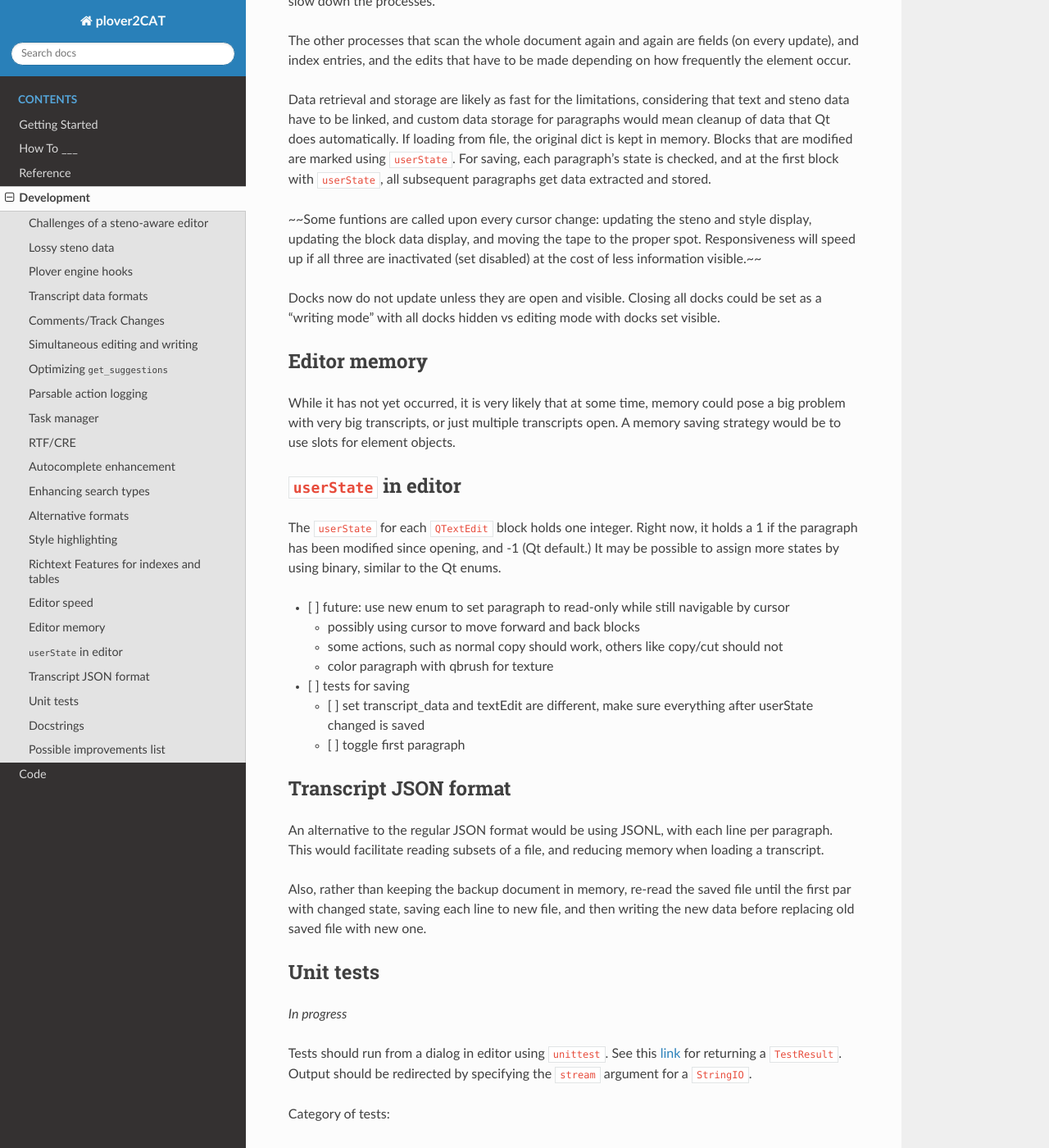
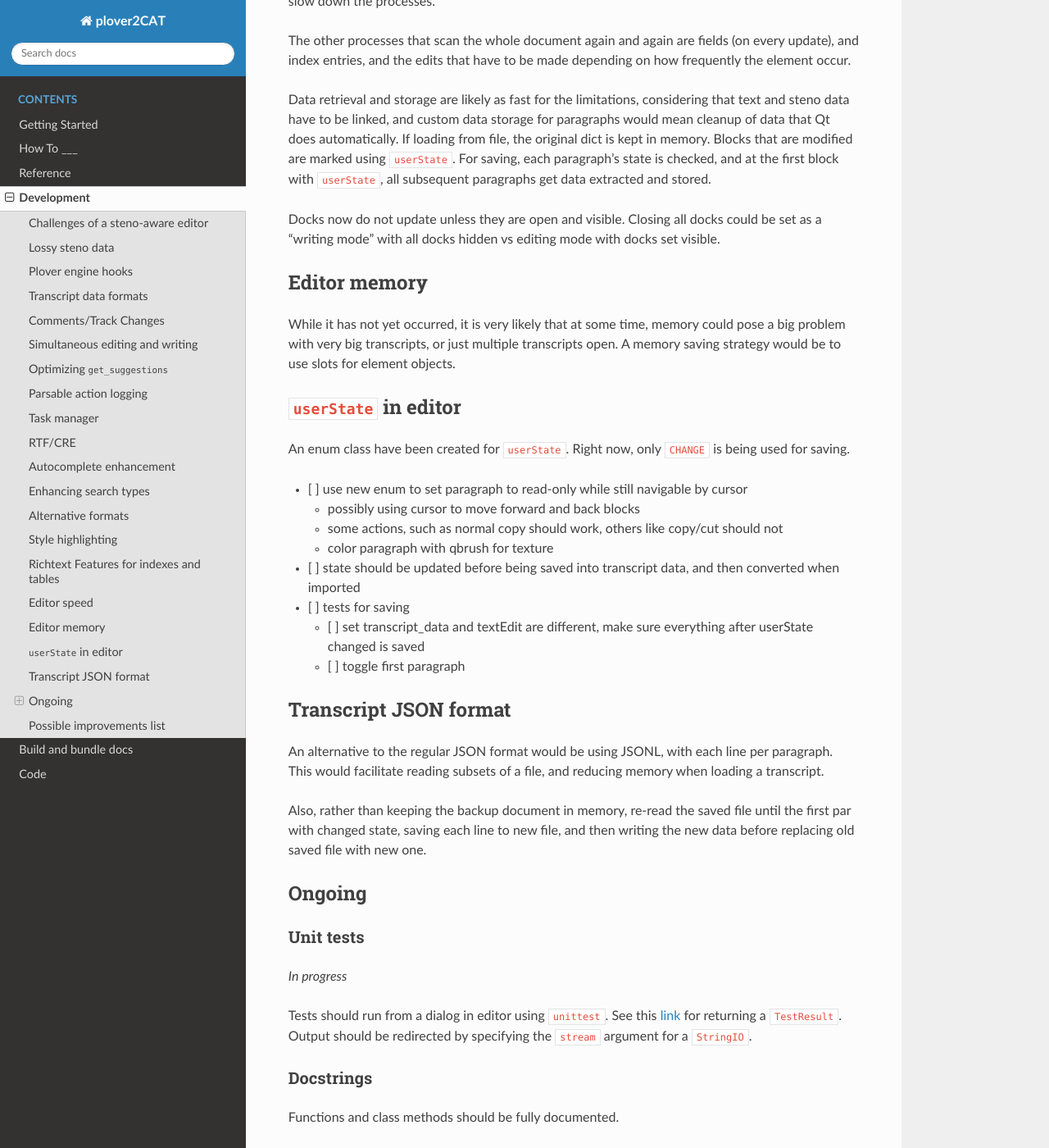
Before and after one commit to greenwyrt/plover2CAT, a Sphinx documentation site: the page built from docs/discussion/development.md, in a window 1280 px wide and 1400 px high, scrolled down 3059 px. Shown: the whole window at 82% size. Built offline with Sphinx 7.4.7 and the Read the Docs theme 3.1.0, drawn with Linux system fonts in a browser that asks for light colours; some of the changed text lies outside the part shown.

Commit message:
update and fix some documentation

````diff
--- a/docs/conf.py
+++ b/docs/conf.py
@@ -27,8 +27,8 @@ source_suffix = {
 
 autodoc_mock_imports = [
     # "plover",
-    "PySide6",
-    "dulwich",
+    # "PySide6",
+    # "dulwich",
     # "plover_cat",
     # "plover_cat.affix_dialog_ui",
     # "plover_cat.caption_dialog_ui",
--- a/docs/discussion/development.md
+++ b/docs/discussion/development.md
@@ -99,8 +99,6 @@ The other processes that scan the whole document again and again are fields (on
 
 Data retrieval and storage are likely as fast for the limitations, considering that text and steno data have to be linked, and custom data storage for paragraphs would mean cleanup of data that Qt does automatically. If loading from file, the original dict is kept in memory. Blocks that are modified are marked using `userState`. For saving, each paragraph's state is checked, and at the first block with `userState`, all subsequent paragraphs get data extracted and stored.
 
-~~Some funtions are called upon every cursor change: updating the steno and style display, updating the block data display, and moving the tape to the proper spot. Responsiveness will speed up if all three are inactivated (set disabled) at the cost of less information visible.~~
-
 Docks now do not update unless they are open and visible. Closing all docks could be set as a "writing mode" with all docks hidden vs editing mode with docks set visible.
 
 ## Editor memory
@@ -109,12 +107,13 @@ While it has not yet occurred, it is very likely that at some time, memory could
 
 ## `userState` in editor
 
-The `userState` for each `QTextEdit` block holds one integer. Right now, it holds a 1 if the paragraph has been modified since opening, and -1 (Qt default.) It may be possible to assign more states by using binary, similar to the Qt enums.
+An enum class have been created for `userState`. Right now, only `CHANGE` is being used for saving.
 
-- [ ] future: use new enum to set paragraph to read-only while still navigable by cursor
+- [ ] use new enum to set paragraph to read-only while still navigable by cursor
     - possibly using cursor to move forward and back blocks
     - some actions, such as normal copy should work, others like copy/cut should not
     - color paragraph with qbrush for texture
+- [ ] state should be updated before being saved into transcript data, and then converted when imported
 - [ ] tests for saving
     - [ ] set transcript_data and textEdit are different, make sure everything after userState changed is saved
     - [ ] toggle first paragraph
@@ -126,33 +125,29 @@ An alternative to the regular JSON format would be using JSONL, with each line p
 
 Also, rather than keeping the backup document in memory, re-read the saved file until the first par with changed state, saving each line to new file, and then writing the new data before replacing old saved file with new one.
 
-## Unit tests
+
+## Ongoing
+
+### Unit tests
 
 *In progress*
 
 Tests should run from a dialog in editor using `unittest`. See this [link](https://stackoverflow.com/questions/20433333/can-python-unittest-return-the-single-tests-result-code) for returning a `TestResult`. Output should be redirected by specifying the `stream` argument for a `StringIO`.
 
-Category of tests:
-
-- Default config/style/dict
-- Try writing
-- Load transcript, new and old format
-- Copy/paste between transcript
-- Switch between transcripts (use recent file tab)
-
-## Docstrings
+### Docstrings
 
 Functions and class methods should be fully documented.
 
 `PloverCATWindow` should accept arguments for methods that need dialog input. Modification should be handed off to `TextEditor`
 
+### Slots
+
+PySide6 decorators improve memory/performance
+
+
 ## Possible improvements list
 
-- [ ] log names for each test
-
 - [ ] find all not working with wrap, does seem to find above
-
-- [ ] slots for methods
 
 - [ ] stroke count (status bar/dock window)
 
@@ -166,11 +161,6 @@ Functions and class methods should be fully documented.
     - [ ] can import initially
     - [ ] end goal: multiple profiles for same computer
     - [ ] some `QSettings` should remain so, others into user profile
-
-- [ ] package help into app
-    - [x] generate qhp files using sphinx
-    - [ ] use qhelpgenerator within env/Library/lib/qt6 to create collection file
-    - [ ] test load within plugin
 
 - [ ] add to reveal steno view
     - version with show strokes
@@ -189,13 +179,11 @@ Functions and class methods should be fully documented.
         - create empty \n lines as needed
     - for rtf, insert \page command
     - for srt, remove page-break element
-
-- [ ] conditional page break
+    - conditional page break
 
 - [ ] tape dialog improvements:
     - render translated strokes unselectable
     - the undo should re-enable undone stroke
-
 
 - [ ] phonetic system for CART
 - [ ] hot key mode
@@ -218,3 +206,17 @@ Functions and class methods should be fully documented.
 - [ ] control timestamp position
 - [ ] switch between plain text and wysiwyg editors
 - [ ] custom scripts for keyboard editing shortcuts
+
+
+
+# Build and bundle docs
+
+```
+source ~/plover2CAT/.venv/bin/activate
+cd docs
+make qthelp
+/usr/lib/qt6/libexec/qhelpgenerator _build/qthelp/plover2CAT.qhp
+/usr/lib/qt6/libexec/qhelpgenerator _build/qthelp/plover2CAT.qhcp
+cp _build/qthelp/plover2CAT.qch ../plover_cat/data
+cp _build/qthelp/plover2CAT.qhc ../plover_cat/data
+```
````
Also changed, not shown: docs/howto/windowontop.md (+1 -1 lines), docs/index.md (+1 -1 lines), 2 other files.
